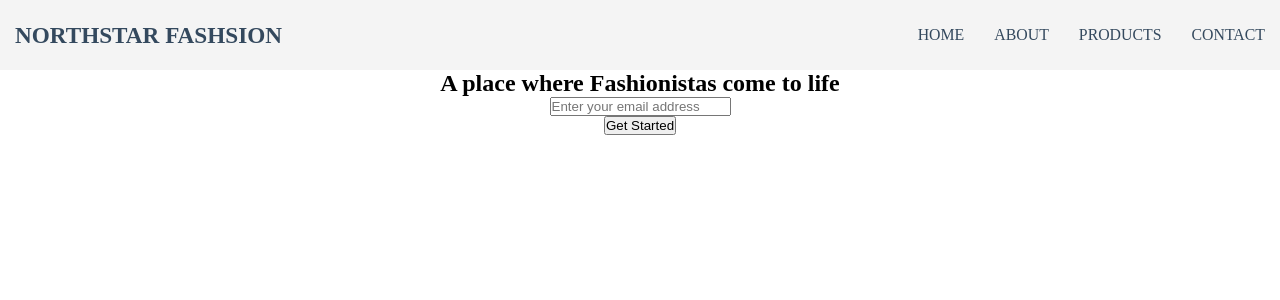
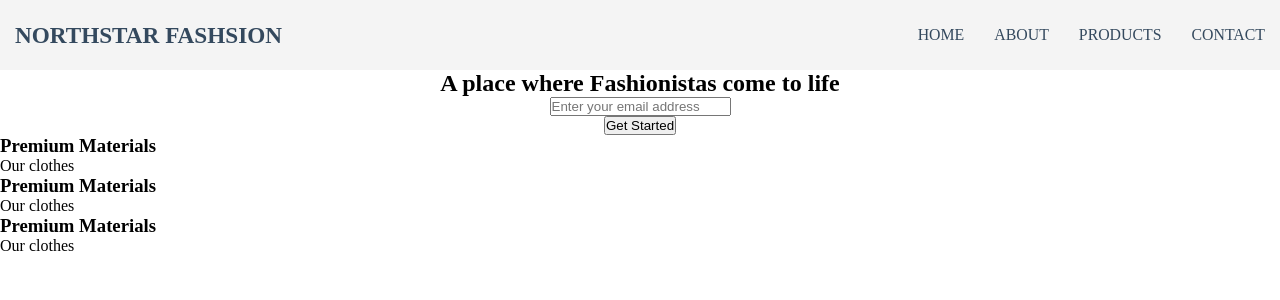
Before and after one commit to promie/fcc-product-landing, a Vue app: page / in a window 1280 px wide. Shown: the top 300 px of the page. Built offline with nearby package versions, Linux system fonts and the light colour scheme.

Commit message:
Added a test route for Features

```diff
--- a/src/components/Features.vue
+++ b/src/components/Features.vue
@@ -10,6 +10,3 @@ export default {
     <p>Our clothes</p>
   </div>
 </template>
-
-<style scoped>
-</style>
--- a/src/views/Landing.vue
+++ b/src/views/Landing.vue
@@ -1,20 +1,25 @@
 <script>
 import Navbar from '@/components/Navbar.vue'
 import EmailSection from '@/components/EmailSection.vue'
+import Features from '@/components/Features.vue'
 
 export default {
   name: 'Landing',
   components: {
     EmailSection,
-    Navbar
+    Navbar,
+    Features
   }
 }
 </script>
 
 <template>
   <div>
-    <Navbar />
+    <navbar />
     <email-section />
+    <features />
+    <features />
+    <features />
   </div>
 </template>
 
```
